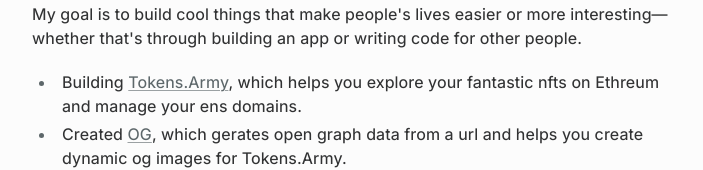
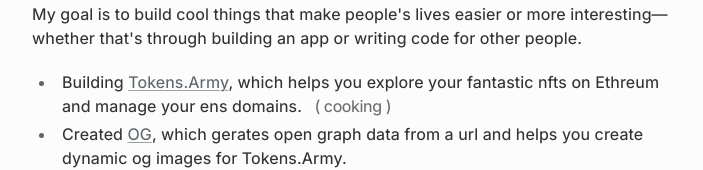
Before and after one commit to arikchakma/arikkodev, a Next.js app: page / in a window 1280 px wide. Shown: the part 394-564 px from the top of the page, without its empty margins (288-991 px from the left). Built offline with nearby package versions, Linux system fonts and the light colour scheme.

Commit message:
chore: added cooking

```diff
--- a/pages/index.tsx
+++ b/pages/index.tsx
@@ -41,7 +41,10 @@
                   Tokens.Army
                 </LinkPreview>
                 , which helps you explore your fantastic nfts on Ethreum and
-                manage your ens domains.
+                manage your ens domains.{' '}
+                <span className="px-2 font-medium leading-none tracking-tight text-[#313233]/70">
+                  ( cooking )
+                </span>
               </li>
               <li className="pl-1.5">
                 Created <Link href="https://og.arikko.dev/">OG</Link>, which
```
